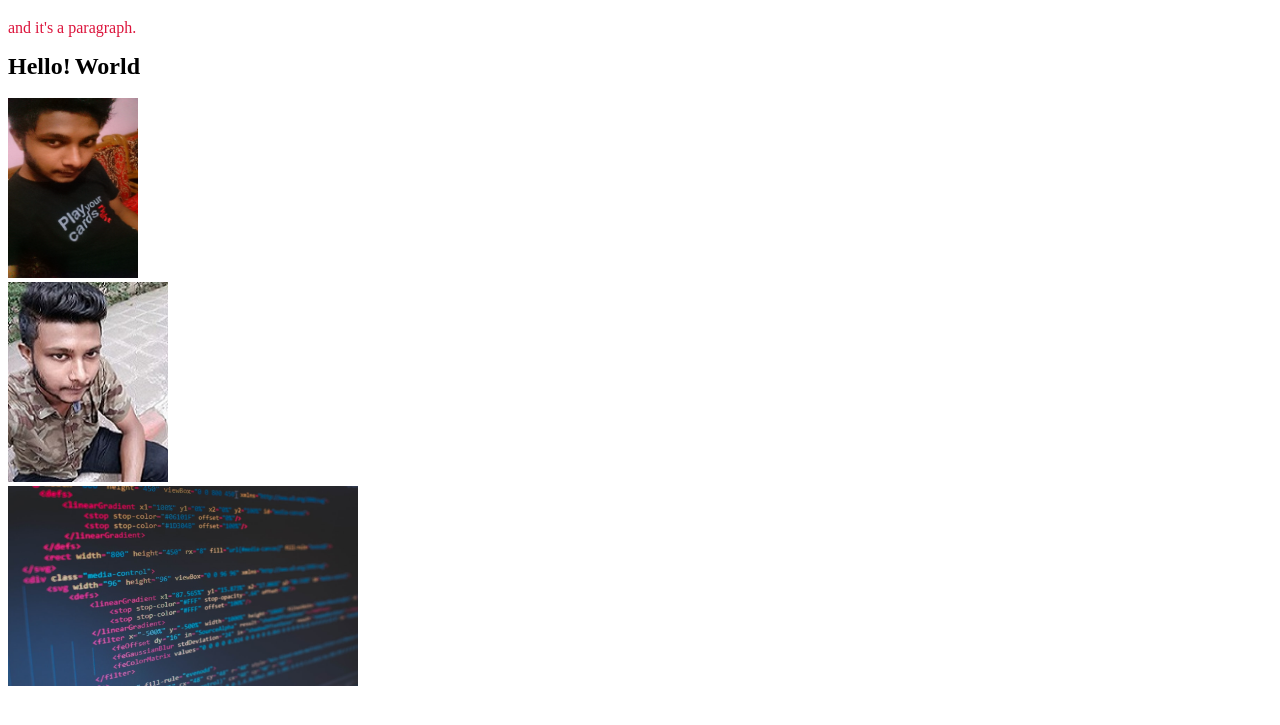
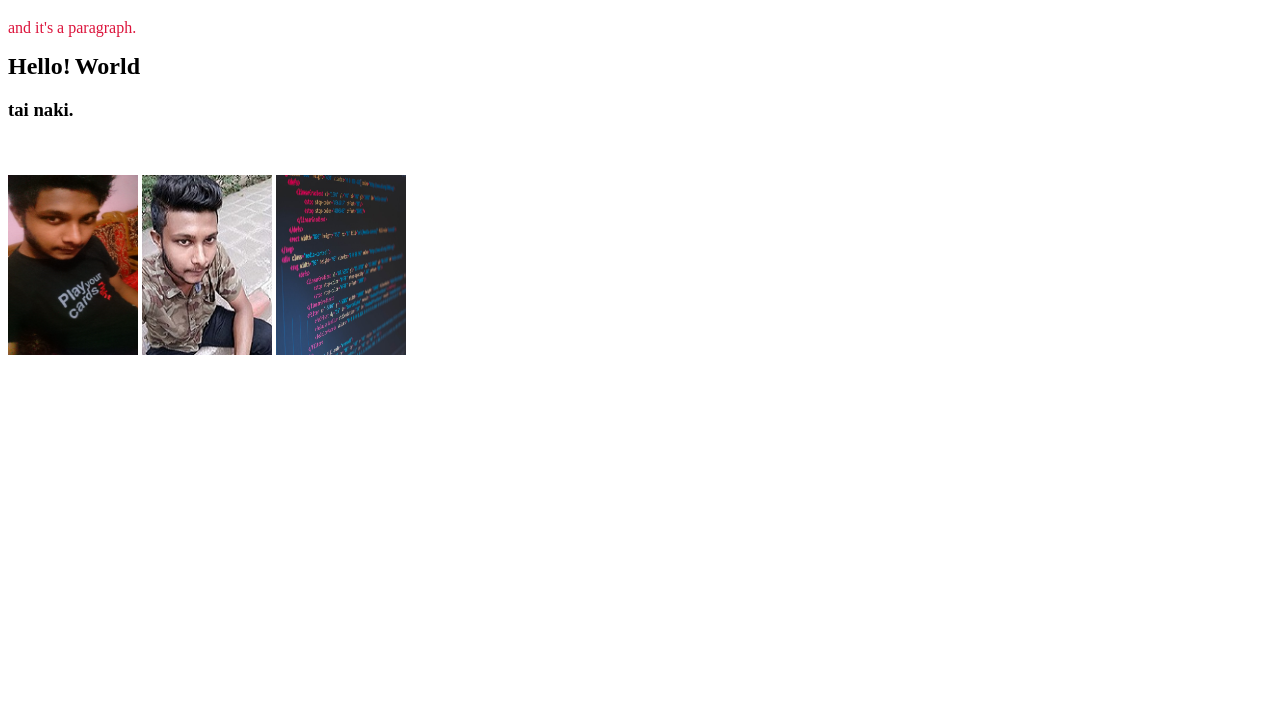
Before and after one commit to Jahin-Sadab/my-first-repo, a plain HTML site: page index.html in a window 1280 px wide. Shown: the part 61-786 px from the top of the page. Drawn offline with Linux system fonts and the light colour scheme.

Commit message:
images get in line

```diff
--- a/index.html
+++ b/index.html
@@ -16,10 +16,11 @@
     <p>and it's a paragraph.</p>
     <h2>Hello!</h2>
     <h2>World</h2>
+    <h3>tai naki.</h3>
     <br><br>
-    <img id="black-tshirt" src="images/DSC_0051.JPG" alt="black t-shirt"><br>
-    <img id="army-shirt" src="images/Jahin-Sadab.jpg" alt="army shirt"><br>
-    <img id="wallpaper" src="images/a.jpg" alt="wallpaper"><br>
+    <img class="image" src="images/DSC_0051.JPG" alt="black t-shirt">
+    <img class="image" src="images/Jahin-Sadab.jpg" alt="army shirt">
+    <img class="image" src="images/a.jpg" alt="wallpaper">
 </body>
 
 </html>
--- a/styles.css
+++ b/styles.css
@@ -11,17 +11,8 @@ h2{
     display: inline;
 }
 
-#black-tshirt{
+.image{
+    display: inline-block;
     width: 130px;
     height: 180px;
 }
-
-#army-shirt{
-    width: 160px;
-    height: 200px;
-}
-
-#wallpaper{
-    width: 350px;
-    height: 200px;
-}
```
